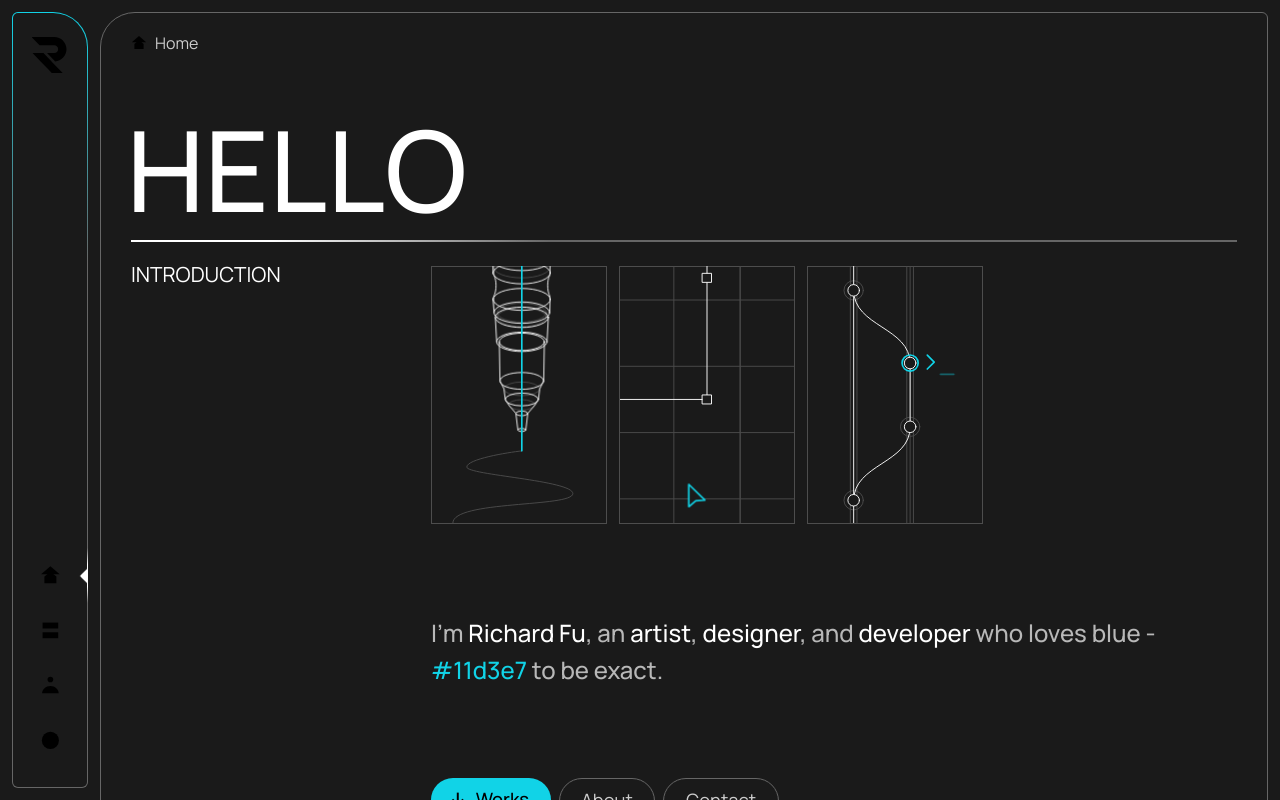
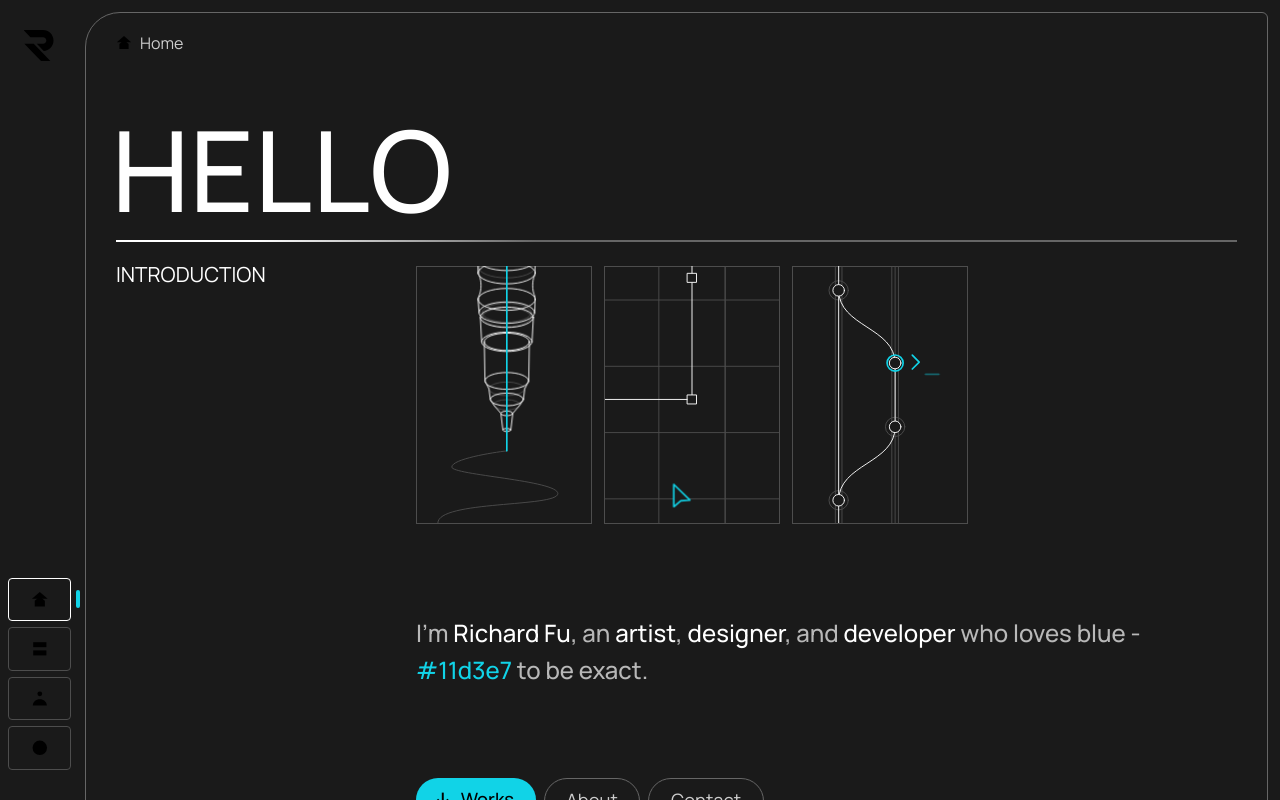
Before and after one commit to richardfxr/richardfxr, a React (Vite) app: page / in a window 1280 px wide. Shown: the top 800 px of the page. Built offline with nearby package versions, Linux system fonts and the light colour scheme; a web font is replaced by a local one.

Commit message:
🔵RCT: updated <Navbar> to v10.1 design

```diff
--- a/src/components/Navbar.scss
+++ b/src/components/Navbar.scss
@@ -3,13 +3,11 @@
 // === NAVBAR =============================
 .navbar {
     // internal variables
-    --_gradient-deg: 180deg;          // degree of gradient border
-    --_gradient-end: 250px;           // position of the var(--clr-300) point in the gradient border
-    --_logo-size: 35px;
+    --_logo-size: 30px;
+    --_link-pad: 26px;                // link padding
     --_link-width: 100%;              // width of the <a> that contain page icons
-    --_link-height: 55px;             // height of the <a> that contain page icons
-    --_icon-size: min(1.3rem, 40px); // width & height of <Navbar /> icons
-    --_indicator-size: 12px;          // width and height of the small triangular indicator next to the magic line
+    --_link-height: calc(var(--_icon-size) + var(--_link-pad)); // height of the <a> that contain page icons
+    --_icon-size: min(1.1rem, 33px);  // width & height of <Navbar /> icons
 
     position: fixed;
     top: 0;
@@ -27,32 +25,16 @@
         justify-content: flex-end;
         position: relative;
 
-        min-height: calc(100% - (2 * var(--pad-sm)));
+        min-height: 100%;
 
-        border: solid var(--border-width) transparent;
-        border-radius: var(--bradius-sm) var(--bradius-xxl) var(--bradius-sm) var(--bradius-sm);
-        margin: var(--pad-sm);
-
-        // background color to cover ::before gradient to form border
-        background: var(--clr-100);
-        background-clip: padding-box;
-
-        &::before {
-            // background gradient clipped to create gradient border
-            content: '';
-            position: absolute;
-            top: 0; right: 0; bottom: 0; left: 0;
-            z-index: -1;
-            margin: calc(-1 * var(--border-width));
-            border-radius: inherit;
-            background: linear-gradient(var(--_gradient-deg), var(--clr-rblue) 0px, var(--clr-300) var(--_gradient-end));
-        }
+        margin-right: var(--indicator-gap);
+        margin-left: var(--pad-xxs);
 
         .logo {
             // 20px top padding and moved 1px to the left to appear more centered
-            padding: var(--pad-xl)
+            padding: var(--pad-xxl)
                      calc((var(--_link-width) - var(--_logo-size)) / 2 + 1px)
-                     calc(var(--pad-xl) / 2)
+                     0
                      calc((var(--_link-width) - var(--_logo-size)) / 2 - 1px);
 
             &__path {
@@ -62,13 +44,14 @@
 
         nav {
             // add slight padding to top and bottom of <ul>
-            padding: calc(var(--_link-width) - var(--_link-height)) 0;
+            padding: var(--pad-xxl) 0;
             margin-top: auto;
 
 
             ul {
                 display: flex;
                 flex-flow: column nowrap;
+                gap: var(--pad-xxxs);
                 position: relative;
             }
 
@@ -80,13 +63,23 @@
                 width: var(--_link-width);
                 height: var(--_link-height);
 
-                transition: transform var(--trans-standard);
+                border: solid var(--border-width) var(--clr-200);
+                border-radius: var(--bradius-xs);
+
+                transition: border-color var(--trans-standard),
+                            transform var(--trans-standard);
 
                 &.active, &:hover, &:focus {
+                    border-color: var(--clr-600);
+
                     .stroke--md {
                         // change page icon stroke color
                         stroke: var(--clr-1000);
                     }
+                }
+
+                &.active {
+                    border-color: var(--clr-1000);
                 }
 
                 &:focus-visible {
@@ -107,44 +100,22 @@
                 // styling that applies to both #magicLineVrt and #magicLineHrz
                 position: absolute;
 
+                border-radius: var(--bradius-round);
+
                 // transition on transform change (set through JS)
                 transition: transform var(--transTime-slowest) var(--transFunc-enhancedEase);
-
-                &::before {
-                    content: "";
-                    position: absolute;
-
-                    width: var(--_indicator-size);
-                    height: var(--_indicator-size);
-
-                    background-color: #fff;
-                    // 1px border to avoid clipping AA bug on Firefox
-                    border: solid 1px var(--clr-100);
-                }
             }
 
             #magicLineVrt {
                 top: 0;
-                right: calc(-1 * var(--border-width));
+                right: calc(-1 * ((var(--indicator-gap) - var(--indicator-thickness)) / 2 + var(--indicator-thickness)));
 
-                width: var(--border-width);
-                height: var(--_link-height);
+                width: var(--indicator-thickness);
+                height: var(--indicator-length);
 
-                background: linear-gradient(180deg, var(--clr-1000-trans) 0%, var(--clr-1000) 30%, var(--clr-1000) 70%, var(--clr-1000-trans) 100%);
+                margin-top: calc((var(--_link-height) - var(--indicator-length)) / 2);
 
-                &::before {
-                    // top margin to vertically center ::before
-                    top: calc((var(--_link-height) - var(--_indicator-size)) / 2);
-                    // slight shift right to avoid AA issues
-                    right: calc(-1 * (var(--_indicator-size) / 2) + var(--border-width));
-
-                    border-top-left-radius: var(--bradius-xxs);
-
-                    // rotate square to become a rhombus
-                    transform: rotate(-45deg);
-                    // clip rhombus to become a triangle
-                    clip-path: polygon(0 0, 0% 100%, 100% 0);
-                }
+                background: var(--clr-rblue);
             }
 
             #magicLineHrz {
@@ -161,9 +132,7 @@
 @media (orientation: portrait) {
     .navbar {
         // internal variables
-        --_gradient-deg: 90deg;          // degree of gradient border
-        --_gradient-end: 150px;           // position of the var(--clr-300) point in the gradient border
-        --_link-width: 55px;              // width of the <a> that contain page icons
+        --_link-width: calc(var(--_icon-size) + 1.4 * var(--_link-pad)); // width of the <a> that contain page icons
         --_link-height: 100%;             // height of the <a> that contain page icons
 
         // new absolute insets to move <Navbar> to the bottom
@@ -174,14 +143,15 @@
 
         width: unset;
         max-width: var(--max-width);
-        height: calc(var(--nav-size) - var(--pad-sm));
+        height: var(--nav-size);
 
+        // center navbar on larger displays
         margin-right: auto;
         margin-left: auto;
 
         // background color to block all elements below
         background-color: var(--clr-100);
-        box-shadow: 0px 0px 17px 3px var(--clr-100);
+        // box-shadow: 0px 0px 17px 3px var(--clr-100);
 
         // remove y auto overflow and add x overflow
         overflow-x: auto;
@@ -196,23 +166,21 @@
             min-width: calc(100% - (2 * var(--pad-sm)));
             min-height: unset;
             width: fit-content;
-            height: calc(100% - var(--pad-sm));
+            height: calc(100% - var(--indicator-gap) - var(--pad-xxs));
 
-            border-radius: var(--bradius-sm) var(--bradius-sm) var(--bradius-sm) var(--bradius-xxl);
-            margin: 0 var(--pad-sm) var(--pad-sm) var(--pad-sm);
+            margin-top: var(--indicator-gap);
+            margin-bottom: var(--pad-xxs);
 
             .logo {
                 flex-shrink: 0;
                 // 20px top padding and moved 1px to the left to appear more centered
-                padding: 0 0 0 var(--pad-xl);
-                // padding: 0;
-                width: calc((0.94 * var(--_logo-size)) + var(--pad-xl));
+                padding: 0 0 0 var(--pad-md);
+                width: calc((0.94 * var(--_logo-size)) + var(--pad-md));
                 height: 100%;
             }
 
             nav {
                 height: 100%;
-                // add slight padding to top and bottom of <ul>
                 padding: 0 var(--pad-md);
                 margin-top: 0;
                 margin-left: auto;
@@ -231,28 +199,15 @@
 
                 #magicLineHrz {
                     display: block;
-                    top: calc(-1 * var(--border-width));
-                    left: calc(-1 * var(--pad-xs));
+                    top: calc(-1 * ((var(--indicator-gap) - var(--indicator-thickness)) / 2 + var(--indicator-thickness)));
+                    left: 0;
 
-                    width: calc(var(--_link-width) + (2 * var(--pad-xs)));
-                    height: var(--border-width);
+                    width: var(--indicator-length);
+                    height: var(--indicator-thickness);
 
-                    background: linear-gradient(90deg, var(--clr-1000-trans) 0%, var(--clr-1000) 30%, var(--clr-1000) 70%, var(--clr-1000-trans) 100%);
+                    margin-left: calc((var(--_link-width) - var(--indicator-length)) / 2);
 
-                    &::before {
-                        // slight shift down to avoid AA issues
-                        top: calc(-1 * (var(--_indicator-size) / 2) + var(--border-width));
-                        // left margin to horizontally center ::before
-                        left: calc((var(--_link-width) + (2 * var(--pad-xs)) - var(--_indicator-size)) / 2);
-
-
-                        border-bottom-left-radius: var(--bradius-xxs);
-
-                        // rotate square to become a rhombus
-                        transform: rotate(-45deg);
-                        // clip rhombus to become a triangle
-                        clip-path: polygon(0 0, 0% 100%, 100% 100%);
-                    }
+                    background-color: var(--clr-rblue);
                 }
             }
         }
@@ -262,14 +217,16 @@
 @media only screen and (max-width: $breakpoint-tablet) {
     .navbar {
         // internal variables
-        --_logo-size: 32px;
-        --_icon-size: min(1.3rem, 35px); // width & height of <Navbar /> icons
+        --_logo-size: 29px;
+        --_link-pad: 25px;                // link padding
+        --_icon-size: min(1.1rem, 33px); // width & height of <Navbar /> icons
     }
 }
 
 @media only screen and (max-width: $breakpoint-mobile) {
     .navbar {
         // internal variables
-        --_logo-size: 30px;
+        --_logo-size: 27px;
+        --_link-pad: 23px;                // link padding
     }
 }
--- a/src/sass/_variables.scss
+++ b/src/sass/_variables.scss
@@ -7,10 +7,15 @@
    ============================================ */
 :root {
    --max-width: 1400px;
-   --nav-size: 100px;
+   --nav-size: 85px;
+
    --section-side-width: 280px;
    --twoCol-minWidth: 20rem;
    --threeCol-minWidth: 14rem;
+
+   --indicator-thickness: 4px;
+   --indicator-length: 18px;
+   --indicator-gap: 14px;
 
    --padRem-6xs: 0.0625rem;
    --padRem-5xs: 0.125rem;
@@ -85,7 +90,7 @@
 
 @media only screen and (max-width: $breakpoint-tablet) {
    :root {
-      --nav-size: 90px;
+      --nav-size: 83px;
       --twoCol-minWidth: 15rem;
 
       --padRem-6xs: 0.053125rem;
@@ -131,7 +136,7 @@
 
 @media only screen and (max-width: $breakpoint-mobile) {
    :root {
-      --nav-size: 90px;
+      --nav-size: 80px;
       --section-side-width: var(--font-sm);
       --threeCol-minWidth: 10rem;
 
```
